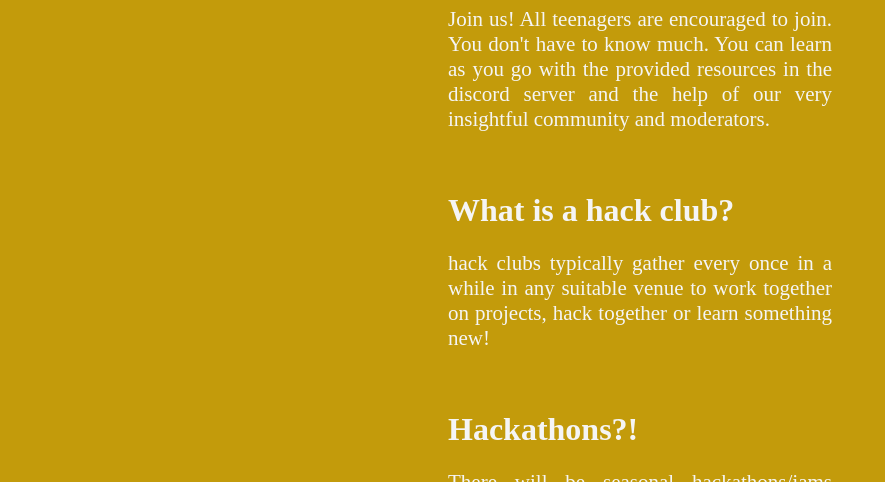
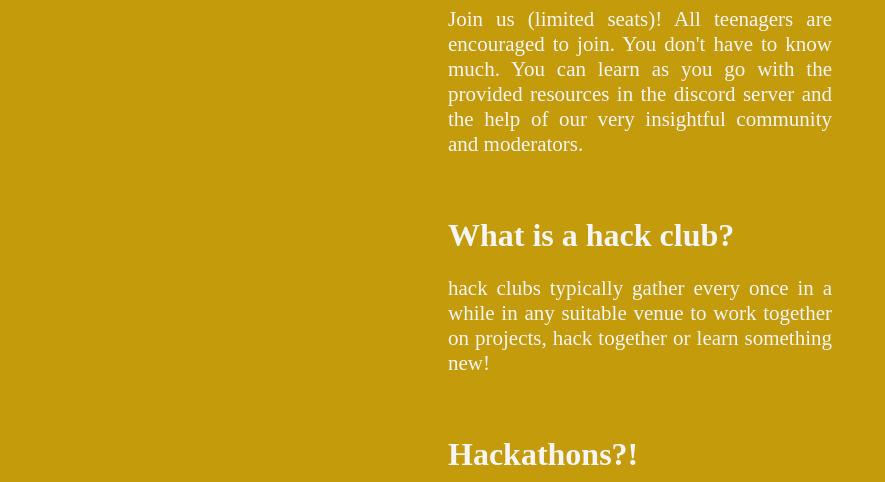
Before and after one commit to codeabitkw/codeabitkw.github.io, a plain HTML site: page index.html in a window 1280 px wide. Shown: the part 618-1100 px from the top of the page, without its empty margins (0-885 px from the left). Drawn offline with Linux system fonts and the light colour scheme; files whose address does not match are found by name; a web font is replaced by a local one.

Commit message:
Update join message

```diff
--- a/index.html
+++ b/index.html
@@ -23,7 +23,7 @@
         </div>
         <img id="bottom" src="./assets//codeabit.png">
         <h1>The first hack club in Kuwait.</h1>
-        <p>Join us! All teenagers are encouraged to join. You don't have to know much. You can learn as you go with the provided resources in the discord server and the help of our very insightful community and moderators.</p>
+        <p>Join us (limited seats)! All teenagers are encouraged to join. You don't have to know much. You can learn as you go with the provided resources in the discord server and the help of our very insightful community and moderators.</p>
         <br />
         <h1>What is a hack club?</h1>
         <p>hack clubs typically gather every once in a while in any suitable venue to work together on projects, hack together or learn something new!</p>
```
